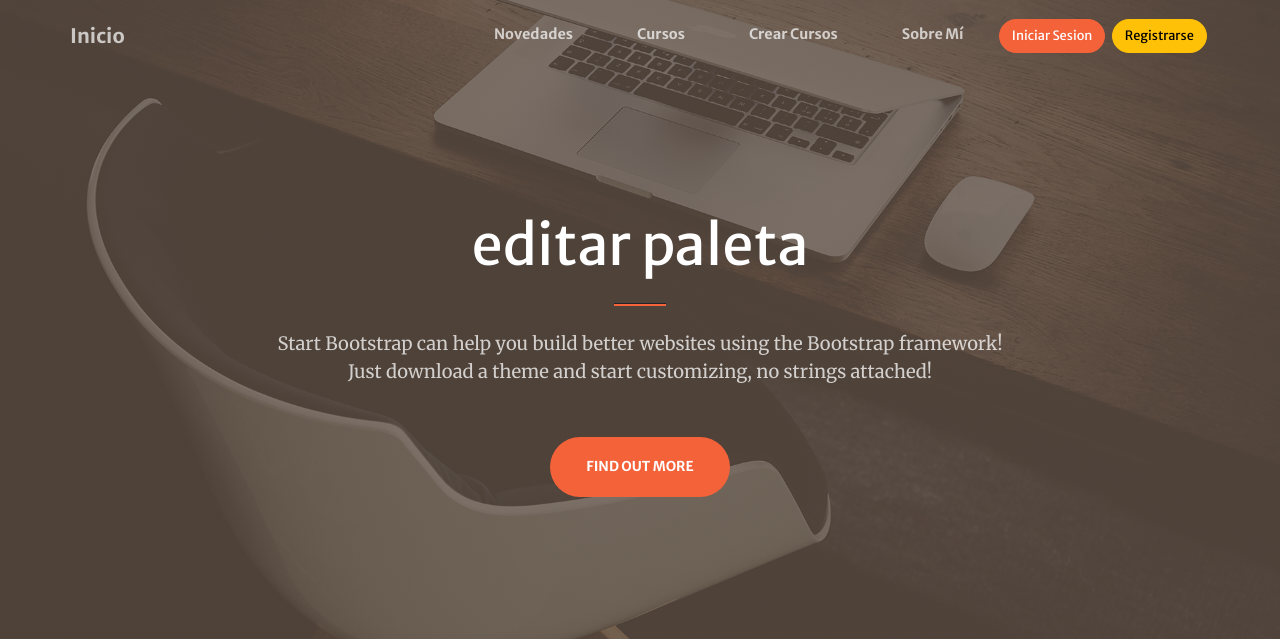
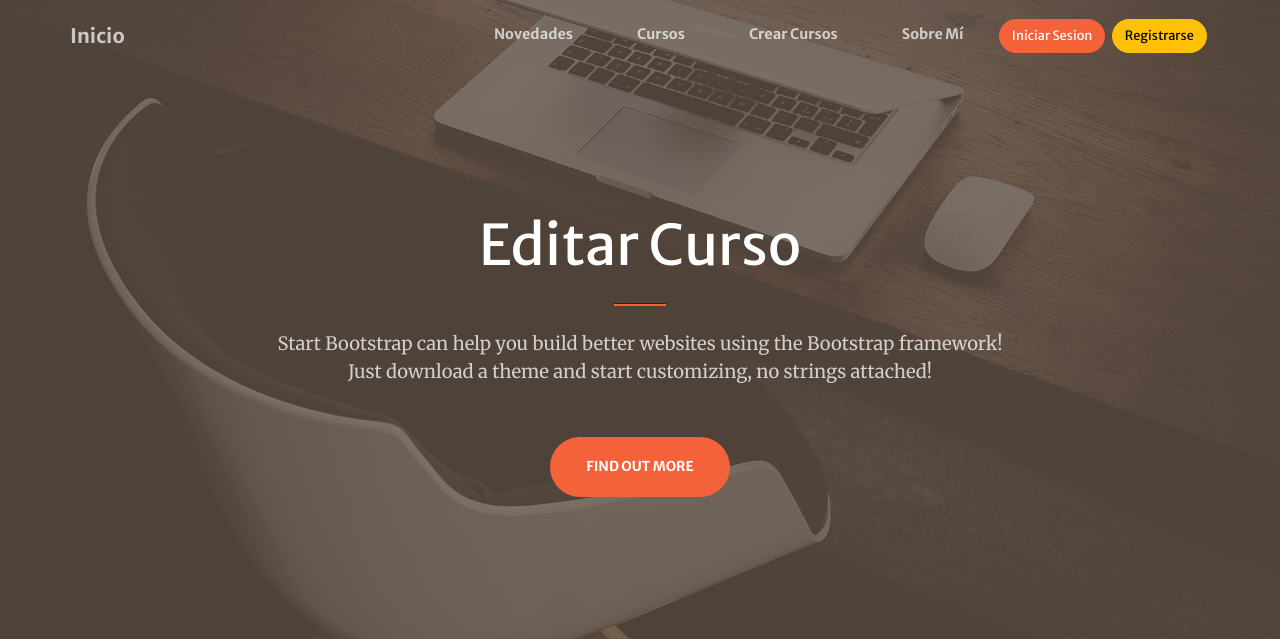
Before and after one commit to yasmarman/coderproject, a Django app: template nueva/templates/nueva/editar-paleta.html in a window 1280 px wide. Shown: the top 639 px of the page. Run offline with Django 4.2, Linux system fonts and the light colour scheme; the template is opened without the code that fills it: values that come from a table or form of the project are taken from there, others are empty; some libraries are stand-ins or nearby versions.

Commit message:
arreglos

```diff
--- a/nueva/models.py
+++ b/nueva/models.py
@@ -8,5 +8,6 @@ class Paleta (models.Model):
     fecha = models.DateField()
     imagen = models.ImageField(upload_to='avatares', null=True, blank=True)
 
+
     def  __str__(self):
         return f'{self.titulo} {self.detalle}'
--- a/nueva/templates/nueva/detalle-paleta.html
+++ b/nueva/templates/nueva/detalle-paleta.html
@@ -1,7 +1,7 @@
 {% extends "inicio/compartidos/base.html" %}
 
 {% block title-head %}
-        <title>detalle paleta</title>
+        <title>Detalle sobre el curso</title>
 {% endblock title-head %}
 
 {% block h1_header %}
--- a/nueva/templates/nueva/editar-paleta.html
+++ b/nueva/templates/nueva/editar-paleta.html
@@ -1,11 +1,11 @@
 {% extends "inicio/compartidos/base.html" %}
 
 {% block title-head %}
-        <title>editar paleta</title>
+        <title>Editar Curso</title>
 {% endblock title-head %}
 
 {% block h1_header %}
-editar paleta
+Editar Curso
 
 
  {% endblock h1_header  %}
--- a/nueva/templates/nueva/eliminar-paleta.html
+++ b/nueva/templates/nueva/eliminar-paleta.html
@@ -1,11 +1,11 @@
 {% extends "inicio/compartidos/base.html" %}
 
 {% block title-head %}
-        <title>eliminar paleta</title>
+        <title>Eliminar Curso</title>
 {% endblock title-head %}
 
 {% block h1_header %}
-eliminar paleta
+Eliminar Curso
 
 
  {% endblock h1_header  %}
--- a/nueva/views.py
+++ b/nueva/views.py
@@ -35,6 +35,7 @@ class PaletaUpdateView(LoginRequiredMixin,UpdateView):
     success_url =  reverse_lazy('paletas')
 
 
+
 class PaletaListView(ListView):
     model = Paleta
     context_object_name = 'listado_paletas'
```
